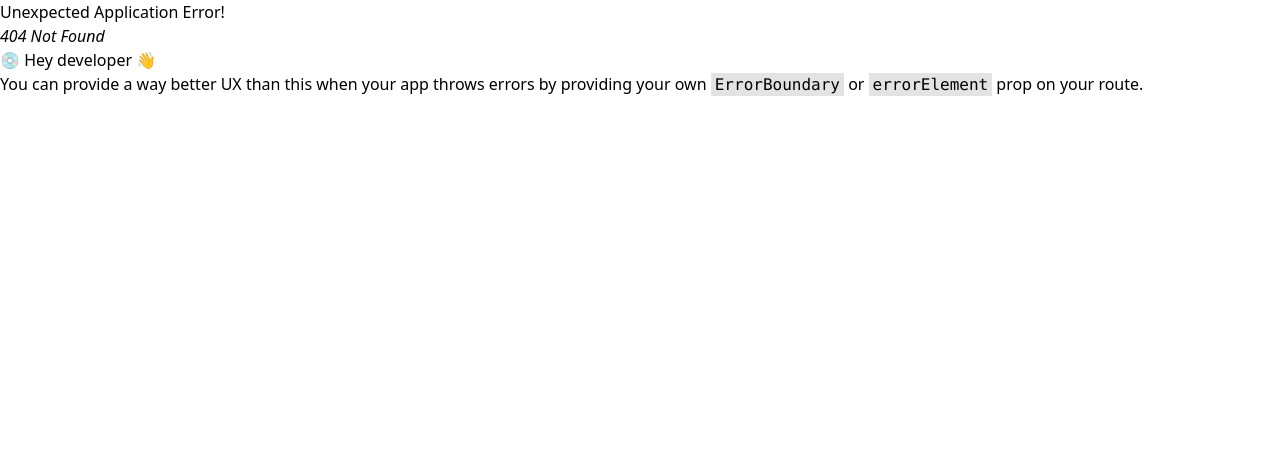
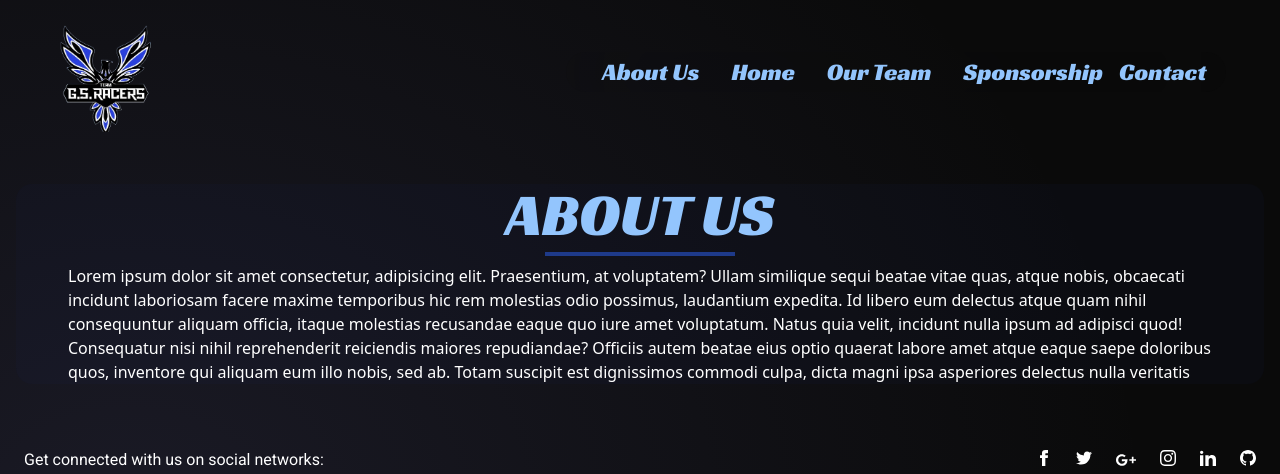
Before and after one commit to gsracers/gsracers, a React (Vite) app: page /aboutus in a window 1280 px wide. Before the commit this address had no page. Shown: the top 474 px of the page. Built offline with nearby package versions, Linux system fonts and the light colour scheme.

Commit message:
about page added

```diff
--- /dev/null
+++ b/src/components/Aboutpage.jsx
@@ -0,0 +1,28 @@
+import React from 'react'
+
+function Aboutpage() {
+  return (
+    <>
+    <div className='py-10 px-4 w-full h-full '>
+    <div className=" bg-blue-950/10 rounded-2xl w-full overflow-hidden">
+    <div className='w-11/12 mx-auto'>
+
+    <div className='w-full'>
+    <h1 className="md:text-6xl text-4xl text-blue-300 font-bold text-center racing-sans-one-regular">
+          ABOUT US
+        </h1>
+        <hr className="bg-blue-900  md:w-1/6 w-1/2 mx-auto border-none my-2 h-1" />
+        <p className='text-left'>
+          Lorem ipsum dolor sit amet consectetur, adipisicing elit. Praesentium, at voluptatem? Ullam similique sequi beatae vitae quas, atque nobis, obcaecati incidunt laboriosam facere maxime temporibus hic rem molestias odio possimus, laudantium expedita. Id libero eum delectus atque quam nihil consequuntur aliquam officia, itaque molestias recusandae eaque quo iure amet voluptatum. Natus quia velit, incidunt nulla ipsum ad adipisci quod! Consequatur nisi nihil reprehenderit reiciendis maiores repudiandae? Officiis autem beatae eius optio quaerat labore amet atque eaque saepe doloribus quos, inventore qui aliquam eum illo nobis, sed ab. Totam suscipit est dignissimos commodi culpa, dicta magni ipsa asperiores delectus nulla veritatis
+        </p>
+    </div>
+
+    </div>
+    </div>
+    </div>
+
+    </>
+  )
+}
+
+export default Aboutpage
--- a/src/components/Bentogrid.jsx
+++ /dev/null
@@ -1,21 +0,0 @@
-import React from 'react'
-import image1 from '../assets/hero2.png'
-
-function Bentogrid() {
-  return (
-<>
-    <div className='grid grid-cols-1 md:grid-cols-4 w-80 h-80 bg-slate-50'>
-        <div className=' row-start-1 row-end-3 col-start-1 col-end-2 border-2 h-full w-full overflow-hidden '> <img src={image1} alt="" className=' overflow-clip ' /> </div>
-        <div className=' row-start-1 row-end-2 col-start-2 col-end-4 border-2 h-full w-full overflow-hidden '> <img src={image1} alt="" className=' overflow-clip ' />  </div>
-        <div className=' row-start-1 row-end-2 col-start-4 col-end-5 border-2 h-full w-full overflow-hidden '> <img src={image1} alt="" className=' overflow-clip ' />  </div>
-        <div className=' row-start-2 row-end-3 col-start-2 col-end-3 border-2 h-full w-full overflow-hidden '> <img src={image1} alt="" className=' overflow-clip ' />  </div>
-        <div className=' row-start-2 row-end-3 col-start-3 col-end-5 border-2 h-full w-full overflow-hidden '> <img src={image1} alt="" className=' overflow-clip ' />  </div>
-        <div className=' row-start-3 row-end-4 col-start-1 col-end-2 border-2 h-full w-full overflow-hidden '> <img src={image1} alt="" className=' overflow-clip ' />  </div>
-        <div className=' row-start-3 row-end-4 col-start-2 col-end-5 border-2 h-full w-full overflow-hidden '> <img src={image1} alt="" className=' overflow-clip ' />  </div>
-
-    </div>
-</>
-  )
-}
-
-export default Bentogrid
--- a/src/main.jsx
+++ b/src/main.jsx
@@ -1,15 +1,18 @@
 import React from 'react'
 import ReactDOM from 'react-dom/client'
 import App from './App.jsx'
+import Aboutpage from './components/Aboutpage.jsx'
 import './index.css'
 import { createBrowserRouter, RouterProvider } from 'react-router-dom'
 import Home from './components/Home.jsx'
+
 const router = createBrowserRouter([
   {
     path: "/",
     element: <App/>,
     children: [
       {path: "/", element: <Home/>},
+      {path: "/aboutus", element: <Aboutpage/>}
     ]
   },
 ]);
```
